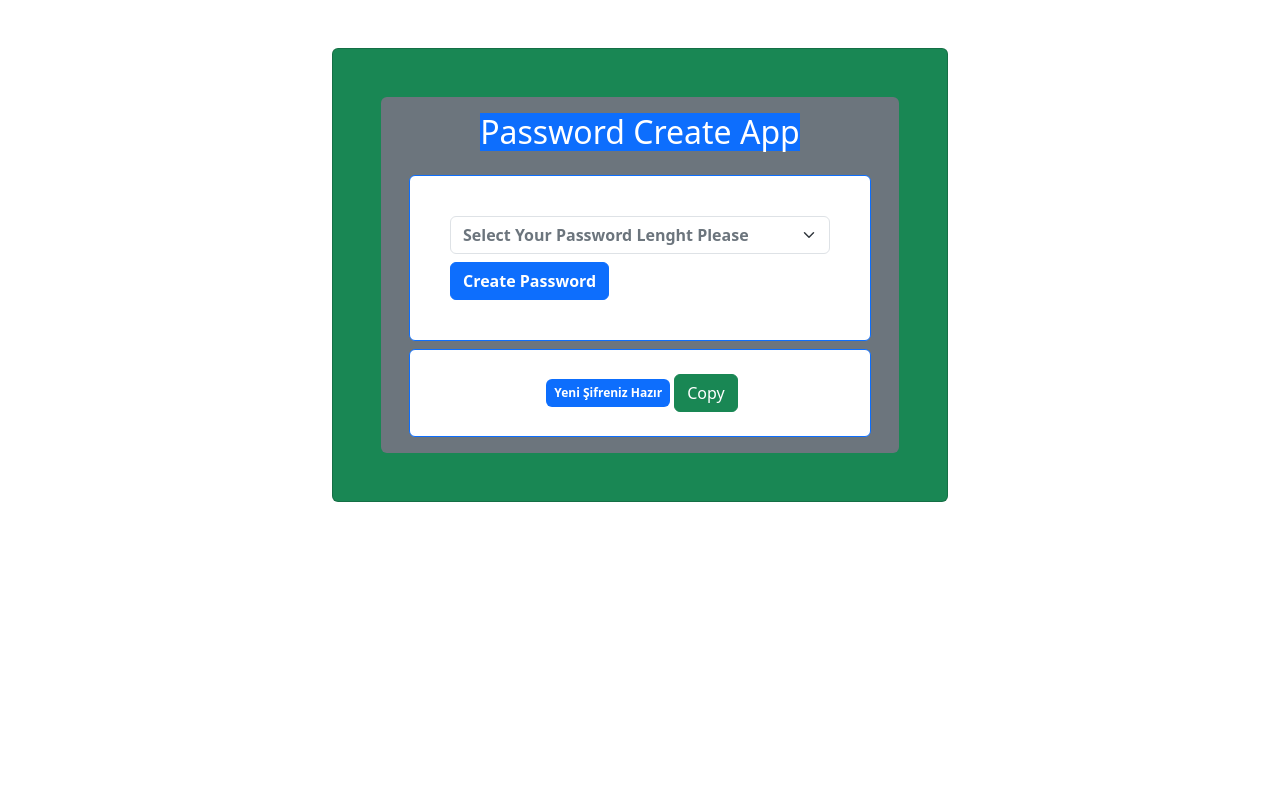
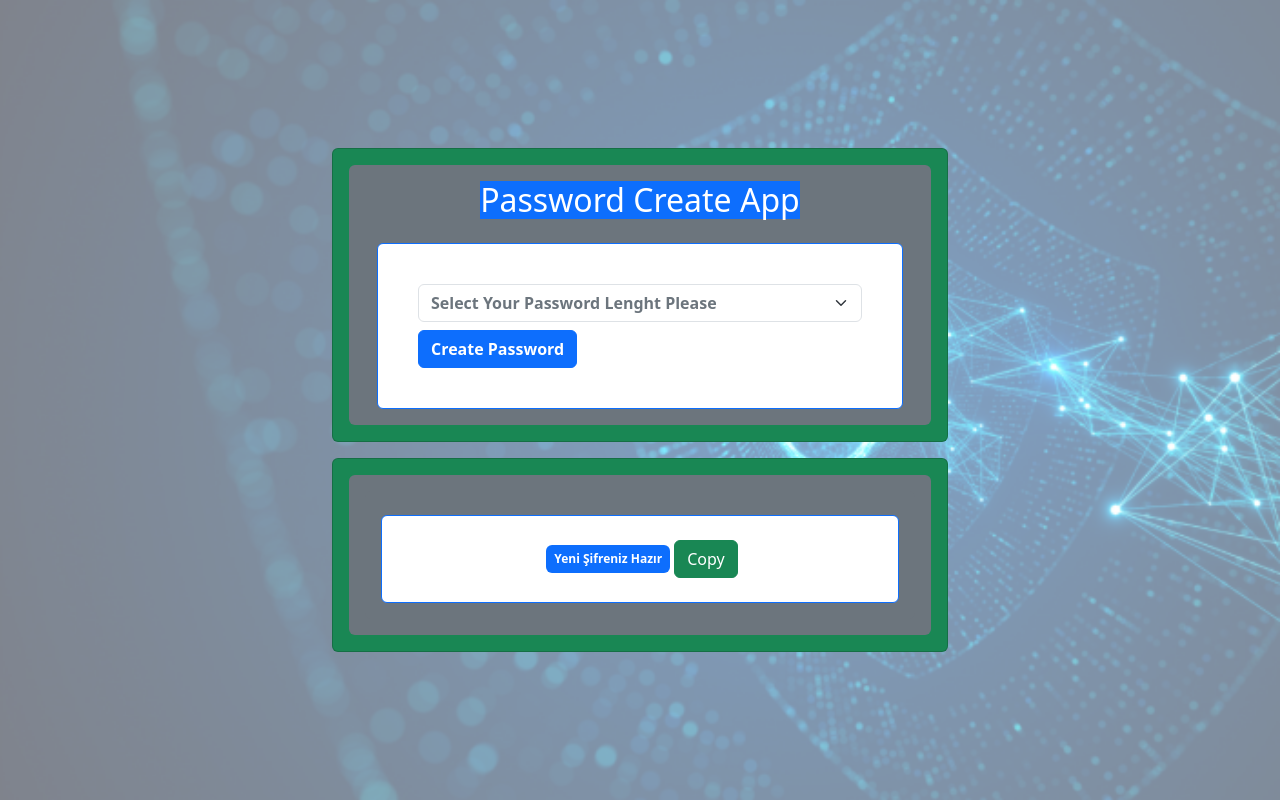
Before and after one commit to mertugrulfrontenddev/random-password, a React (Create React App) app: page / in a window 1280 px wide. Built offline with nearby package versions, Linux system fonts and the light colour scheme.

Commit message:
new-center

```diff
--- a/src/App.css
+++ b/src/App.css
@@ -1,38 +1,23 @@
-.App {
-  text-align: center;
+body {
+  position: relative;
+  height: 100vh;
+  margin: 0;
+
+  display: flex;
+  flex-direction: column;
+
+  justify-content: center;
 }
 
-.App-logo {
-  height: 40vmin;
-  pointer-events: none;
+body:before {
+  content: "";
+  position: absolute;
+  top: 0;
+  left: 0;
+  width: 100%;
+  height: 100%;
+  background-image: url("/public/images/bg.png");
+  background-size: cover;
+  opacity: 0.5; /* Şeffaflık eklemek için */
+  z-index: -1; /* İçeriğin arkasında görünmesini sağlamak için */
 }
-
-@media (prefers-reduced-motion: no-preference) {
-  .App-logo {
-    animation: App-logo-spin infinite 20s linear;
-  }
-}
-
-.App-header {
-  background-color: #282c34;
-  min-height: 100vh;
-  display: flex;
-  flex-direction: column;
-  align-items: center;
-  justify-content: center;
-  font-size: calc(10px + 2vmin);
-  color: white;
-}
-
-.App-link {
-  color: #61dafb;
-}
-
-@keyframes App-logo-spin {
-  from {
-    transform: rotate(0deg);
-  }
-  to {
-    transform: rotate(360deg);
-  }
-}
--- a/src/App.js
+++ b/src/App.js
@@ -29,16 +29,26 @@ function App() {
     setPasskey([password]);
   }
   return (
-    <div className="container-fluid">
+    <div className="container-fluid d-flex flex-column  gap-3 h-100">
       <div className="row">
-        <div className="col-12 col-md-8 col-lg-6 mx-auto mt-5">
+        <div className="col-12 col-md-8 col-lg-6 mx-auto ">
           {/* Bu alan içerik için ayrıldı */}
-          <div className="card rounded p-5 bg-success">
+          <div className="card rounded p-3 bg-success">
             <div className="card-body rounded bg-secondary d-flex flex-column justify-content-center align-items-center">
               <h2 className="badge-lg bg-primary text-white mb-3">
                 Password Create App
               </h2>
               <LenghtSelector getSelectValue={getSelectValue} />
+            </div>
+          </div>
+        </div>
+      </div>
+
+      <div className="row">
+        <div className="col-12 col-md-8 col-lg-6 mx-auto ">
+          {/* Bu alan içerik için ayrıldı */}
+          <div className="card rounded p-3 bg-success">
+            <div className="card-body rounded bg-secondary d-flex flex-column justify-content-center align-items-center">
               <ShowPassword passKeys={passkeys} />
             </div>
           </div>
--- a/src/components/ShowPassword.jsx
+++ b/src/components/ShowPassword.jsx
@@ -13,7 +13,7 @@ const ShowPassword = ({ passKeys }) => {
       .catch(() => setCopySuccess("Kopyalama başarısız."));
   };
   return (
-    <div className="container">
+    <div className="container bg-secondary rounded p-3">
       <div className="card mt-2 p-2 border-primary d-flex">
         <div className="card-body d-flex justify-content-center align-items-center ">
           <h2 className="badge bg-primary m-1 p-2">Yeni Şifreniz Hazır</h2>
--- a/src/index.css
+++ /dev/null
@@ -1,13 +0,0 @@
-body {
-  margin: 0;
-  font-family: -apple-system, BlinkMacSystemFont, 'Segoe UI', 'Roboto', 'Oxygen',
-    'Ubuntu', 'Cantarell', 'Fira Sans', 'Droid Sans', 'Helvetica Neue',
-    sans-serif;
-  -webkit-font-smoothing: antialiased;
-  -moz-osx-font-smoothing: grayscale;
-}
-
-code {
-  font-family: source-code-pro, Menlo, Monaco, Consolas, 'Courier New',
-    monospace;
-}
--- a/src/index.js
+++ b/src/index.js
@@ -1,6 +1,7 @@
 import React from "react";
 import ReactDOM from "react-dom/client";
 import App from "./App";
+
 import "bootstrap/dist/css/bootstrap.css";
 
 const root = ReactDOM.createRoot(document.getElementById("root"));
```
Also changed, not shown: public/images/bg.png (added).
